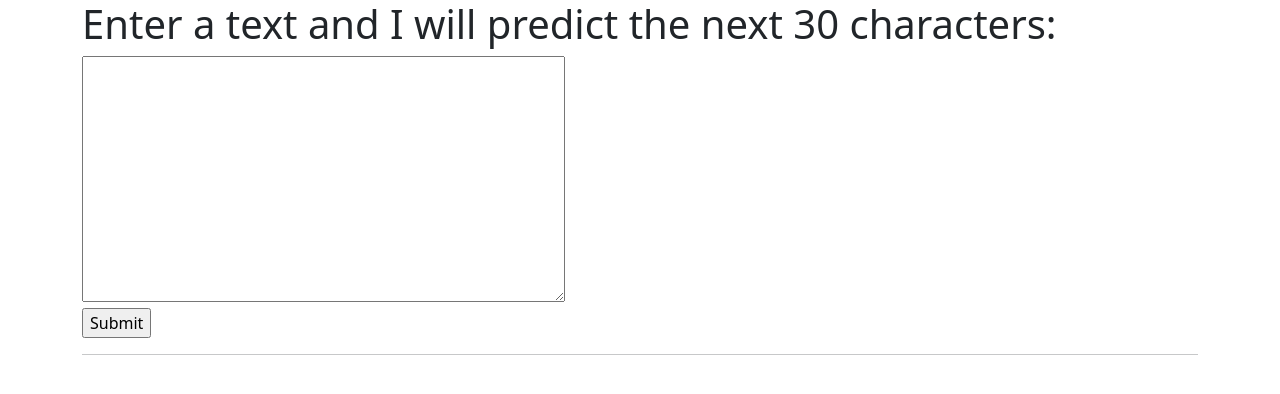
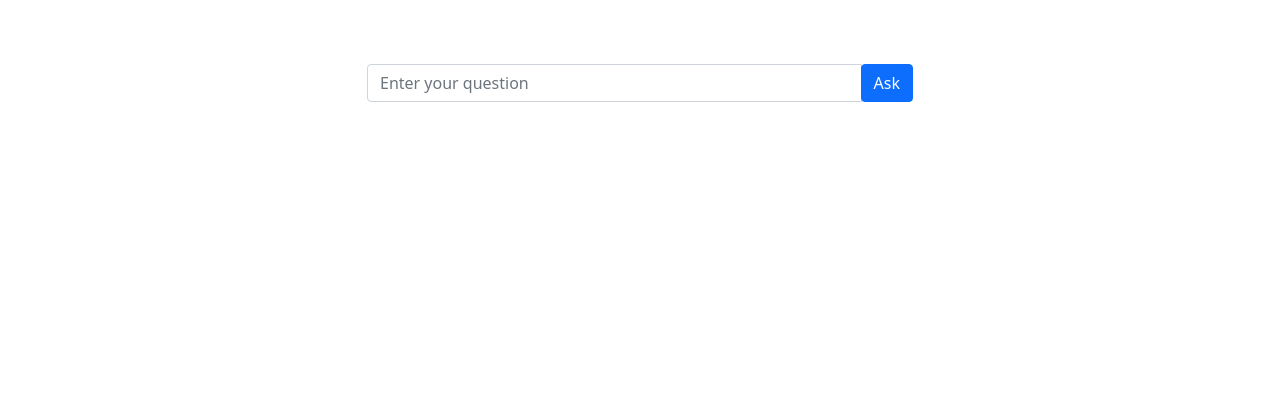
Before and after one commit to eglisi1/mdm_project_one, a Flask app: page / in a window 1280 px wide. Shown: the top 394 px of the page. Run offline with Flask 2, Linux system fonts and the light colour scheme.

Commit message:
make it more chat like

```diff
--- a/app.py
+++ b/app.py
@@ -1,3 +1,4 @@
+from transformers import pipeline, set_seed
 from flask import Flask, request, render_template
 import service.logger as logger
 
@@ -5,30 +6,33 @@
 log = logger.Logger()
 
 # init model
-from transformers import pipeline, set_seed
 generator = pipeline('text-generation', model='gpt2')
 set_seed(17)
+
+chat_history = list(tuple())
 
 
 @app.route('/', methods=['GET', 'POST'])
 def index() -> str:
-    text_input = ''
-    predictions = []
+    question = ''
     log.debug(f'request.method: {request.method}')
     if request.method == 'POST':
-        text_input = request.form['text_input']
-        predictions = predict(text_input)
-    return render_template(template_name_or_list='index.html', input=text_input, predictions=predictions)
+        question = request.form['question']
+        predict(question)
+    else:
+        chat_history.clear()
+    return render_template(template_name_or_list='index.html', chat=chat_history)
 
 
-def predict(input: str) -> list[str] :
-    log.debug(f'input: {input}')
-    output = generator(input, max_length=30, num_return_sequences=5)
-    output = [o['generated_text'] for o in output]
-    log.debug('output:')
-    for o in output:
-        log.debug(f"  {o}")
-    return output
+def predict(question: str) -> None:
+    log.debug(f'question: {question}')
+    prediction = generator(question, max_length=500, num_return_sequences=1)
+    output = prediction[0]['generated_text']
+    # remove rest after last '.' (sentence)
+    output = output[:output.rfind('.') + 1]
+    log.debug(f'output: {output}')
+    chat_history.append((question, output))
+
 
 if __name__ == '__main__':
     log.info('Starting Flask app')
--- a/templates/index.html
+++ b/templates/index.html
@@ -1,37 +1,68 @@
-<!doctype html>
+<!DOCTYPE html>
 <html lang="en">
 
 <head>
-    <meta charset="utf-8">
-    <meta name="description" content={{ description }}>
-    <link rel="shortcut icon" href="/favicon.ico">
+    <meta charset="UTF-8">
+    <meta name="viewport" content="width=device-width, initial-scale=1.0">
+    <title>Chat Page</title>
+    <!-- Add Bootstrap CSS -->
     <link href="https://cdn.jsdelivr.net/npm/bootstrap@5.1.3/dist/css/bootstrap.min.css" rel="stylesheet"
         integrity="sha384-1BmE4kWBq78iYhFldvKuhfTAU6auU8tT94WrHftjDbrCEXSU1oBoqyl2QvZ6jIW3" crossorigin="anonymous">
-    <link rel="icon" type="image/x-icon" href="/static/img/favicon.png">
-
-    <title>Prediction with GPT-2</title>
 </head>
 
 <body>
-    <div class="container">
-        <h1>Enter a text and I will predict the next 30 characters:</h1>
-        <form method="POST">
-            <textarea name="text_input" rows="10" cols="50"></textarea>
-            <br>
-            <input type="submit" value="Submit">
-        </form>
-        <hr>
-        {% if predictions %}
-        <h2>Input:</h2>
-        <p>{{ input }}</p>
-        <h2>Predictions:</h2>
-        <ul>
-            {% for prediction in predictions %}
-            <li>{{ prediction }}</li>
-            {% endfor %}
-        </ul>
-        {% endif %}
+    <div class="container mt-5">
+        <div class="row">
+            <div class="col-md-6 offset-md-3">
+                {% if chat %}
+                <div class="card">
+                    <div class="card-header text-center">
+                        <h3>Chat</h3>
+                    </div>
+                    <div class="card-body">
+                        <ul class="list-unstyled">
+                            {% for question, answer in chat %}
+                            <li class="mb-3">
+                                <div class="card text-white bg-primary mb-1" >
+                                    <div class="card-body">
+                                        <strong>Question:</strong> {{ question }}
+                                    </div>
+                                </div>
+                                <div class="card mb-1">
+                                    <div class="card-body">
+                                        <strong>Answer:</strong> {{ answer }}
+                                    </div>
+                                </div>
+                            </li>
+                            {% endfor %}
+                        </ul>
+                    </div>
+                </div>
+                {% endif %}
+                <form onsubmit="return checkQuestion();" action="{{ url_for('index') }}" method="POST" class="mt-3">
+                    <div class="input-group">
+                        <input type="text" class="form-control" name="question" placeholder="Enter your question"
+                            required>
+                        <div class="input-group-append">
+                            <button type="submit" class="btn btn-primary">Ask</button>
+                        </div>
+                    </div>
+                </form>
+            </div>
+        </div>
     </div>
+
+    <script>
+        function checkQuestion() {
+            const inputQuestion = document.querySelector('input[name="question"]');
+            if (!inputQuestion.value.trim().endsWith('?')) {
+                alert('Please end your question with a question mark (?).');
+                return false;
+            } else {
+                return true;
+            }
+        }
+    </script>
 </body>
 
 </html>
```
